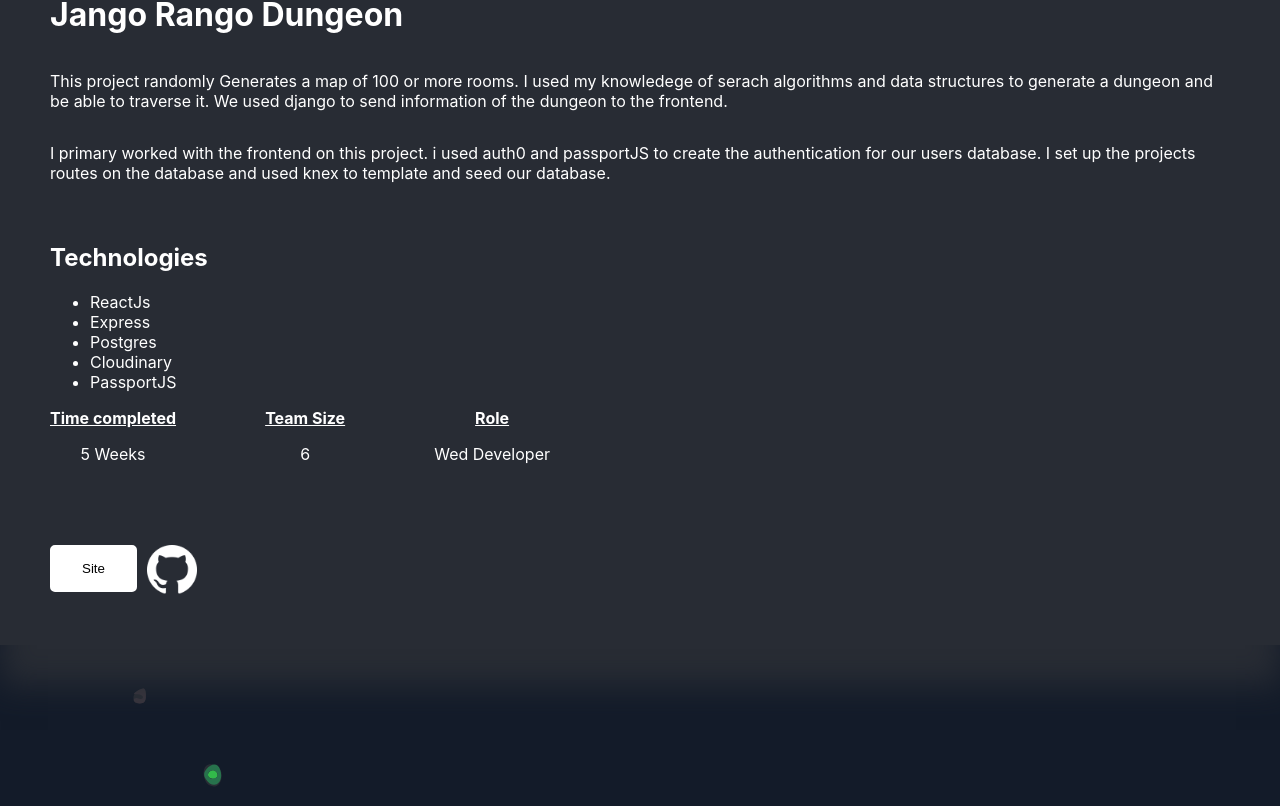
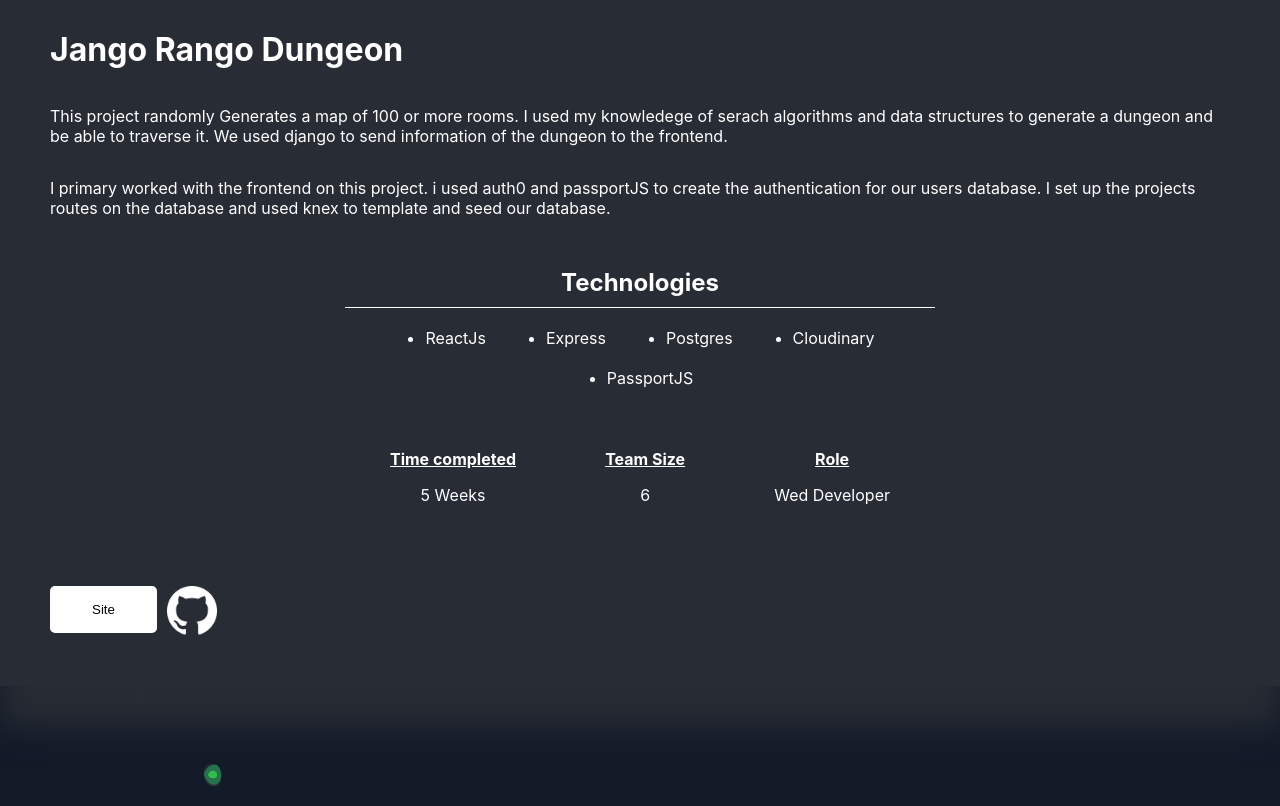
Before and after one commit to NickStrick/My-Portfolio, a React (Create React App) app in the folder portfolio/: page /project/1 in a window 1280 px wide. Shown: the part 774-1580 px from the top of the page. Built offline with nearby package versions, Linux system fonts and the light colour scheme.

Commit message:
added new styles to info/detail page

```diff
--- a/portfolio/src/components/ProjectList/ProjectInfo.scss
+++ b/portfolio/src/components/ProjectList/ProjectInfo.scss
@@ -5,18 +5,40 @@
     flex-direction: column;
     color: white;
     .projectPic{
+        margin-bottom: 35px;
         align-self: center;
         width: 80%;
         border-radius: 15px;
     }
     .contribution{
-        margin-bottom: 40px;
+        margin-bottom: 30px;
     }
     .tech{
-
+        display: flex;
+        flex-direction: column;
+        align-items: center;
+        margin-bottom: 45px;
+        h2{
+            padding-left: 0;
+            padding-bottom: 0;
+            margin-bottom: 0;
+        }
+        ul{
+            margin-top: 10px;
+            border-top: 1px solid white;
+            display: flex;
+            justify-content: center;
+            flex-wrap: wrap;
+            width: 50%;
+            padding-left: 80px;
+            li{
+                padding: 20px 60px 0 0;
+            }
+        }
     }
 
     .short-info{
+        align-self: center;
         display: flex;
         justify-content: space-between;
         width: 500px;
@@ -40,7 +62,7 @@
           margin: 25px 10px 0 0;
         //   width: 80px;
           align-self: flex-start;
-          padding: 14px 30px;
+          padding: 14px 40px;
         }
         img{
           border-bottom: none;
```
